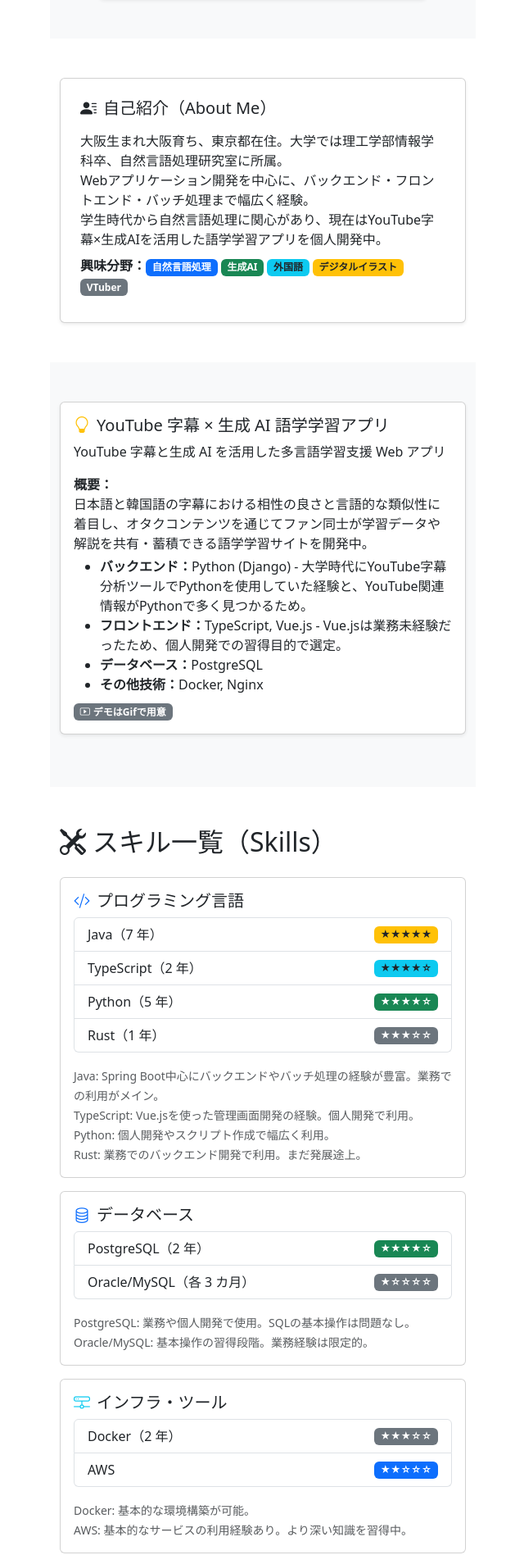
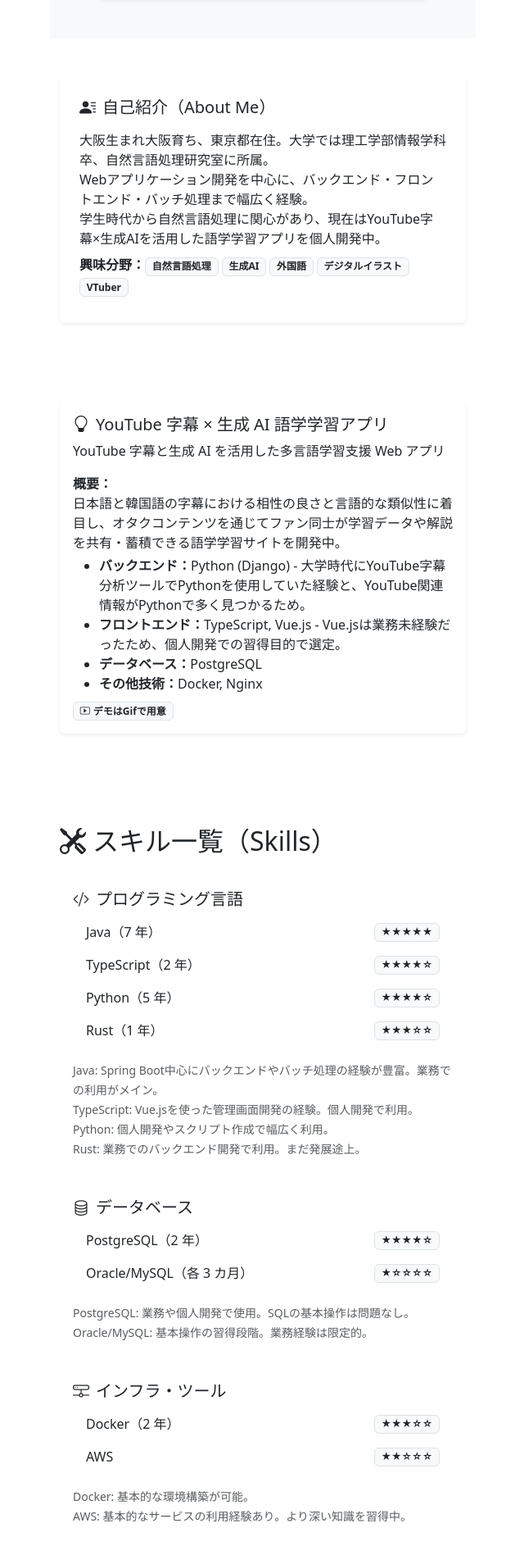
Before and after one commit to taka-onigiri-dev/my-portfolio, a Vue app: page / in a window 1280 px wide. Shown: the part 408-2305 px from the top of the page at 82% size, without its empty margins (15-655 px from the left). Built offline with nearby package versions, Linux system fonts and the light colour scheme; the HTML template or start-up script is replaced by a standard one.

Commit message:
白黒デザインに修正

```diff
--- a/src/components/AboutMe.vue
+++ b/src/components/AboutMe.vue
@@ -1,20 +1,22 @@
 <template>
   <section class="about-me py-5">
     <div class="container d-flex justify-content-center">
-      <div class="card shadow-sm p-4 w-100" style="max-width: 600px">
-        <h2 class="h5 mb-3"><i class="bi bi-person-lines-fill me-2"></i>自己紹介（About Me）</h2>
-        <p class="mb-2">
+      <div class="card shadow-sm p-4 w-100 bg-white border-0" style="max-width: 600px">
+        <h2 class="h5 mb-3 text-dark">
+          <i class="bi bi-person-lines-fill me-2"></i>自己紹介（About Me）
+        </h2>
+        <p class="mb-2 text-dark">
           大阪生まれ大阪育ち、東京都在住。大学では理工学部情報学科卒、自然言語処理研究室に所属。<br />
           Webアプリケーション開発を中心に、バックエンド・フロントエンド・バッチ処理まで幅広く経験。<br />
           学生時代から自然言語処理に関心があり、現在はYouTube字幕×生成AIを活用した語学学習アプリを個人開発中。
         </p>
         <p class="mb-2">
           <strong>興味分野：</strong>
-          <span class="badge bg-primary me-1">自然言語処理</span>
-          <span class="badge bg-success me-1">生成AI</span>
-          <span class="badge bg-info text-dark me-1">外国語</span>
-          <span class="badge bg-warning text-dark me-1">デジタルイラスト</span>
-          <span class="badge bg-secondary">VTuber</span>
+          <span class="badge bg-light text-dark border me-1">自然言語処理</span>
+          <span class="badge bg-light text-dark border me-1">生成AI</span>
+          <span class="badge bg-light text-dark border me-1">外国語</span>
+          <span class="badge bg-light text-dark border me-1">デジタルイラスト</span>
+          <span class="badge bg-light text-dark border">VTuber</span>
         </p>
       </div>
     </div>
--- a/src/components/MyProjects.vue
+++ b/src/components/MyProjects.vue
@@ -1,13 +1,15 @@
 <template>
-  <section class="my-projects py-5 bg-light">
+  <section class="my-projects py-5 bg-white">
     <div class="container d-flex justify-content-center">
-      <div class="card mb-3 shadow-sm w-100" style="max-width: 800px">
+      <div class="card mb-3 shadow-sm w-100 bg-white border-0" style="max-width: 800px">
         <div class="card-body">
-          <h3 class="h5 card-title">
-            <i class="bi bi-lightbulb me-2 text-warning"></i>YouTube 字幕 × 生成 AI 語学学習アプリ
+          <h3 class="h5 card-title text-dark">
+            <i class="bi bi-lightbulb me-2"></i>YouTube 字幕 × 生成 AI 語学学習アプリ
           </h3>
-          <p class="card-text">YouTube 字幕と生成 AI を活用した多言語学習支援 Web アプリ</p>
-          <p class="mb-1">
+          <p class="card-text text-dark">
+            YouTube 字幕と生成 AI を活用した多言語学習支援 Web アプリ
+          </p>
+          <p class="mb-1 text-dark">
             <strong>概要：</strong><br />
             日本語と韓国語の字幕における相性の良さと言語的な類似性に着目し、オタクコンテンツを通じてファン同士が学習データや解説を共有・蓄積できる語学学習サイトを開発中。
           </p>
@@ -23,7 +25,9 @@
             <li><strong>データベース：</strong>PostgreSQL</li>
             <li><strong>その他技術：</strong>Docker, Nginx</li>
           </ul>
-          <span class="badge bg-secondary"><i class="bi bi-play-btn me-1"></i>デモはGifで用意</span>
+          <span class="badge bg-light text-dark border">
+            <i class="bi bi-play-btn me-1"></i>デモはGifで用意
+          </span>
         </div>
       </div>
     </div>
--- a/src/components/Skills.vue
+++ b/src/components/Skills.vue
@@ -1,23 +1,31 @@
 <template>
   <section class="skills py-5">
     <div class="container">
-      <h2 class="h2 mb-4"><i class="bi bi-tools me-2"></i>スキル一覧（Skills）</h2>
+      <h2 class="h2 mb-4 text-dark"><i class="bi bi-tools me-2"></i>スキル一覧（Skills）</h2>
       <div class="mb-4">
-        <div class="card mb-3">
+        <div class="card mb-3 bg-white border-0">
           <div class="card-body">
-            <h3 class="h5"><i class="bi bi-code-slash me-2 text-primary"></i>プログラミング言語</h3>
+            <h3 class="h5 text-dark"><i class="bi bi-code-slash me-2"></i>プログラミング言語</h3>
             <ul class="list-group mb-3">
-              <li class="list-group-item d-flex justify-content-between align-items-center">
-                Java（7 年）<span class="badge bg-warning text-dark">★★★★★</span>
+              <li
+                class="list-group-item d-flex justify-content-between align-items-center bg-white text-dark border-0"
+              >
+                Java（7 年）<span class="badge bg-light text-dark border">★★★★★</span>
               </li>
-              <li class="list-group-item d-flex justify-content-between align-items-center">
-                TypeScript（2 年）<span class="badge bg-info text-dark">★★★★☆</span>
+              <li
+                class="list-group-item d-flex justify-content-between align-items-center bg-white text-dark border-0"
+              >
+                TypeScript（2 年）<span class="badge bg-light text-dark border">★★★★☆</span>
               </li>
-              <li class="list-group-item d-flex justify-content-between align-items-center">
-                Python（5 年）<span class="badge bg-success">★★★★☆</span>
+              <li
+                class="list-group-item d-flex justify-content-between align-items-center bg-white text-dark border-0"
+              >
+                Python（5 年）<span class="badge bg-light text-dark border">★★★★☆</span>
               </li>
-              <li class="list-group-item d-flex justify-content-between align-items-center">
-                Rust（1 年）<span class="badge bg-secondary">★★★☆☆</span>
+              <li
+                class="list-group-item d-flex justify-content-between align-items-center bg-white text-dark border-0"
+              >
+                Rust（1 年）<span class="badge bg-light text-dark border">★★★☆☆</span>
               </li>
             </ul>
             <small class="text-muted"
@@ -29,15 +37,19 @@
             >
           </div>
         </div>
-        <div class="card mb-3">
+        <div class="card mb-3 bg-white border-0">
           <div class="card-body">
-            <h3 class="h5"><i class="bi bi-database me-2 text-primary"></i>データベース</h3>
+            <h3 class="h5 text-dark"><i class="bi bi-database me-2"></i>データベース</h3>
             <ul class="list-group mb-3">
-              <li class="list-group-item d-flex justify-content-between align-items-center">
-                PostgreSQL（2 年）<span class="badge bg-success">★★★★☆</span>
+              <li
+                class="list-group-item d-flex justify-content-between align-items-center bg-white text-dark border-0"
+              >
+                PostgreSQL（2 年）<span class="badge bg-light text-dark border">★★★★☆</span>
               </li>
-              <li class="list-group-item d-flex justify-content-between align-items-center">
-                Oracle/MySQL（各 3 カ月）<span class="badge bg-secondary">★☆☆☆☆</span>
+              <li
+                class="list-group-item d-flex justify-content-between align-items-center bg-white text-dark border-0"
+              >
+                Oracle/MySQL（各 3 カ月）<span class="badge bg-light text-dark border">★☆☆☆☆</span>
               </li>
             </ul>
             <small class="text-muted"
@@ -46,15 +58,19 @@
             >
           </div>
         </div>
-        <div class="card mb-3">
+        <div class="card mb-3 bg-white border-0">
           <div class="card-body">
-            <h3 class="h5"><i class="bi bi-hdd-network me-2 text-info"></i>インフラ・ツール</h3>
+            <h3 class="h5 text-dark"><i class="bi bi-hdd-network me-2"></i>インフラ・ツール</h3>
             <ul class="list-group mb-3">
-              <li class="list-group-item d-flex justify-content-between align-items-center">
-                Docker（2 年）<span class="badge bg-secondary">★★★☆☆</span>
+              <li
+                class="list-group-item d-flex justify-content-between align-items-center bg-white text-dark border-0"
+              >
+                Docker（2 年）<span class="badge bg-light text-dark border">★★★☆☆</span>
               </li>
-              <li class="list-group-item d-flex justify-content-between align-items-center">
-                AWS<span class="badge bg-primary">★★☆☆☆</span>
+              <li
+                class="list-group-item d-flex justify-content-between align-items-center bg-white text-dark border-0"
+              >
+                AWS<span class="badge bg-light text-dark border">★★☆☆☆</span>
               </li>
             </ul>
             <small class="text-muted"
@@ -63,12 +79,14 @@
             >
           </div>
         </div>
-        <div class="card mb-3">
+        <div class="card mb-3 bg-white border-0">
           <div class="card-body">
-            <h3 class="h5"><i class="bi bi-translate me-2 text-success"></i>言語能力</h3>
+            <h3 class="h5 text-dark"><i class="bi bi-translate me-2"></i>言語能力</h3>
             <div class="mb-3">
               <strong
-                >韓国語（TOPIK1 級相当）：<span class="badge bg-info text-dark">★★☆☆☆</span></strong
+                >韓国語（TOPIK1 級相当）：<span class="badge bg-light text-dark border"
+                  >★★☆☆☆</span
+                ></strong
               >
               <p class="mb-1">軽い会話・自己紹介が可能。独学継続中。</p>
               <small class="text-muted"
@@ -79,7 +97,7 @@
             </div>
             <div class="mb-3">
               <strong
-                >中国語（HSK1 級相当）：<span class="badge bg-warning text-dark"
+                >中国語（HSK1 級相当）：<span class="badge bg-light text-dark border"
                   >★★☆☆☆</span
                 ></strong
               >
@@ -92,7 +110,9 @@
               >
             </div>
             <div>
-              <strong>英語（学習中）：<span class="badge bg-primary">★☆☆☆☆</span></strong>
+              <strong
+                >英語（学習中）：<span class="badge bg-light text-dark border">★☆☆☆☆</span></strong
+              >
               <p class="mb-1">聞き流し中心に英語環境に慣れている段階。</p>
               <small class="text-muted"
                 >中学から英語を学習していたが、学生時代には本格的な勉強には取り組まず。現在は
```
